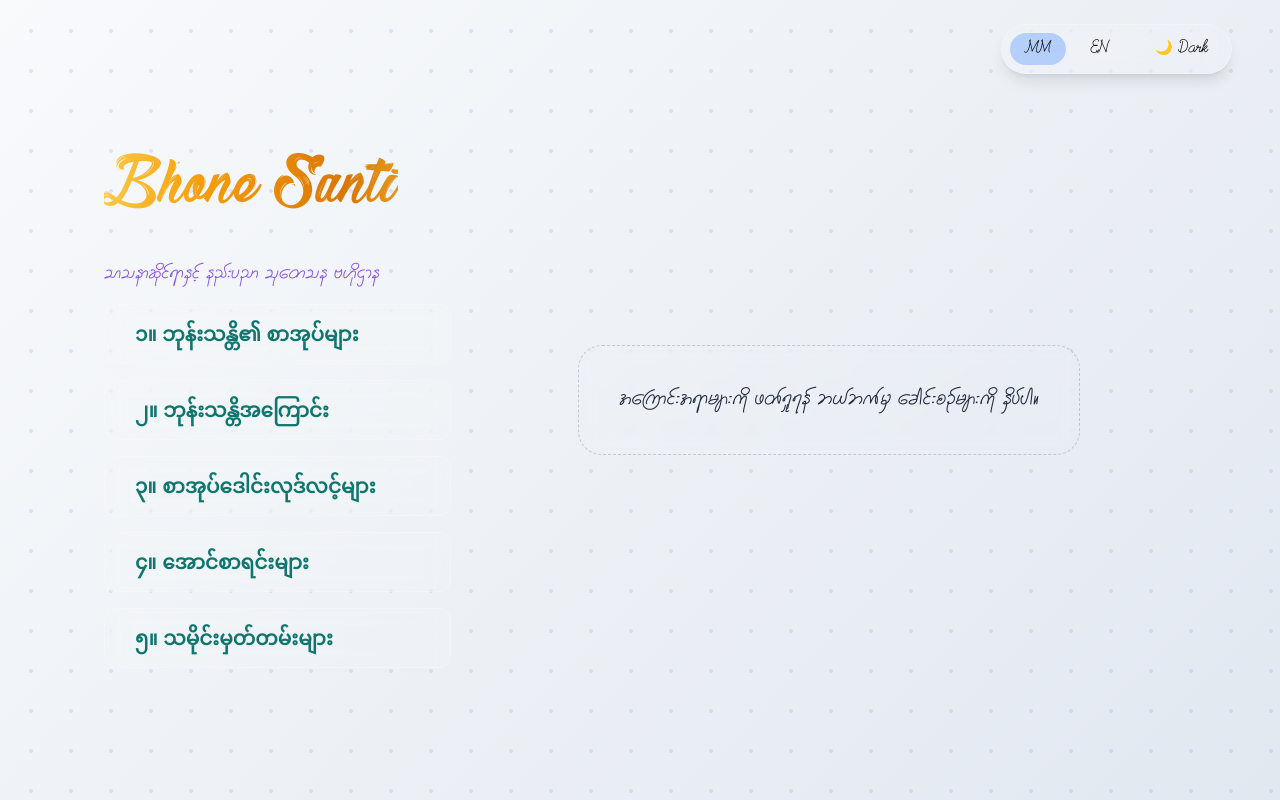
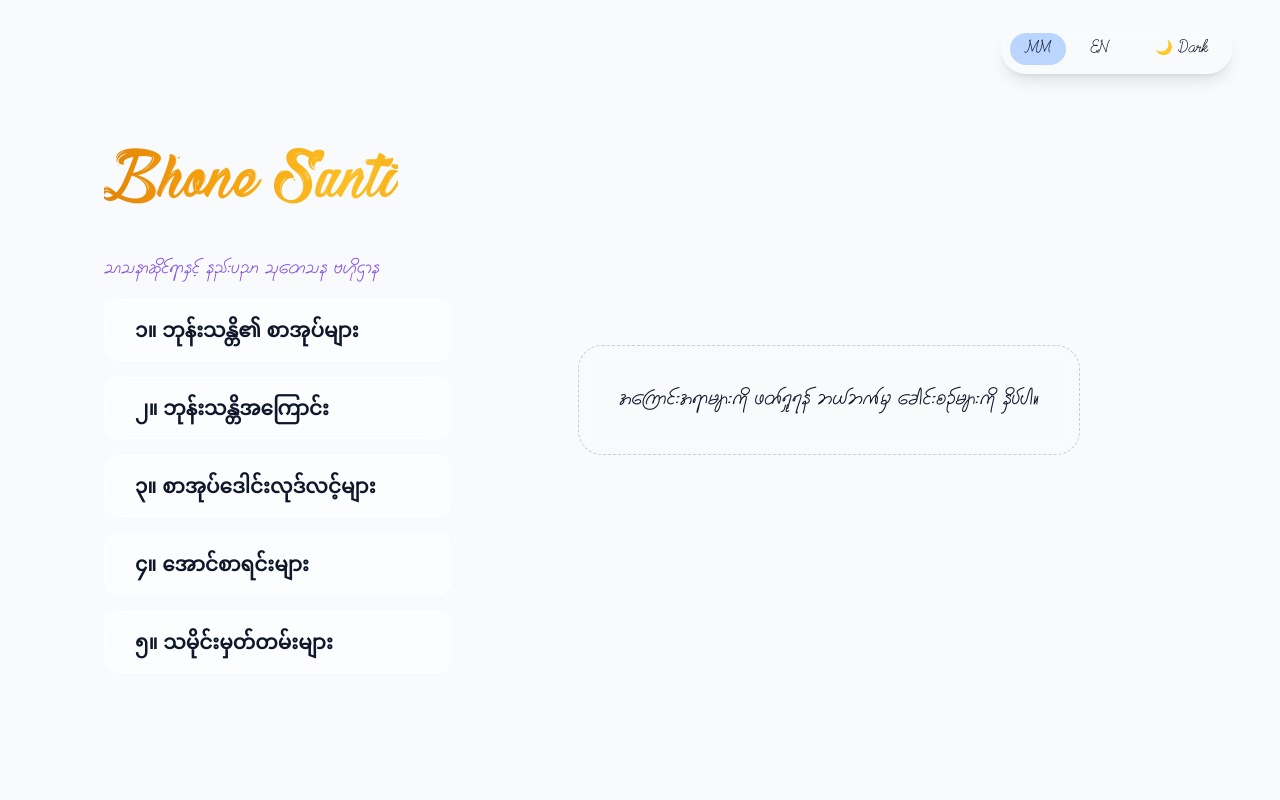
Before and after one commit to Sironal777/bhonesanti-web, a Next.js app: page / in a window 1280 px wide. Built offline with nearby package versions, Linux system fonts and the light colour scheme.

Commit message:
Update globals.css

```diff
--- a/app/globals.css
+++ b/app/globals.css
@@ -2,43 +2,77 @@
 @import "tailwindcss";
 
 :root {
-  --bg-liquid-gradient: linear-gradient(135deg, #f8fafc 0%, #e2e8f0 100%);
-  --text-title-sub: #0f766e;
-  --text-long-read: #1e293b;
+  /* Premium Light Theme */
+  --bg-liquid-gradient: #f8fafc;
+  --glass-bg: rgba(255, 255, 255, 0.5);
+  --glass-border: rgba(255, 255, 255, 0.8);
+
+  --text-title-sub: #0f766e;        /* ရေမှော်စိမ်းရင့် */
+  --text-long-read: #0f172a;        /* အနက်ရောင်/ခဲရင့် (ဖတ်ရလွယ်စေရန်) */
   --text-note: #6d28d9;
 }
 
 [data-theme="dark"] {
-  --bg-liquid-gradient: linear-gradient(135deg, #030712 0%, #0f172a 100%);
-  --text-title-sub: #2dd4bf;
-  --text-long-read: #f8fafc;
-  --text-note: #c084fc;
+  /* Premium Midnight Dark Theme */
+  --bg-liquid-gradient: #050b14;
+  --glass-bg: rgba(15, 23, 42, 0.4);
+  --glass-border: rgba(255, 255, 255, 0.1);
+
+  --text-title-sub: #2dd4bf;        /* ရေမှော်စိမ်းလင်း */
+  --text-long-read: #f8fafc;        /* အဖြူရောင် (စာပျောက်ခြင်းကို ကာကွယ်ရန်) */
+  --text-note: #a78bfa;
 }
 
 body {
-  background: var(--bg-liquid-gradient);
+  background-color: var(--bg-liquid-gradient);
+  color: var(--text-long-read);
   min-height: 100vh;
   overflow: hidden;
   position: relative;
-  transition: background 0.8s ease;
+  transition: background-color 0.8s ease, color 0.8s ease;
 }
 
-/* ဒစ်ဂျစ်တယ်လှိုင်းများ */
-.digital-wave-bg {
+/* 🔥 Premium Aurora Glow Background Animation */
+.premium-aurora-bg {
   position: fixed;
   top: 0; left: 0; width: 100vw; height: 100vh;
-  background-image: radial-gradient(rgba(99, 102, 241, 0.15) 2px, transparent 0);
-  background-size: 40px 40px;
-  animation: moveWaves 20s linear infinite;
+  z-index: 0;
+  overflow: hidden;
   pointer-events: none;
-  z-index: 0;
-}
-@keyframes moveWaves {
-  0% { background-position: 0 0; }
-  100% { background-position: 40px 40px; }
 }
 
-/* Card ပေါ်လာမည့် Animation */
+.premium-aurora-bg::before,
+.premium-aurora-bg::after {
+  content: '';
+  position: absolute;
+  border-radius: 50%;
+  filter: blur(120px);
+  opacity: 0.6;
+  animation: floatOrb 20s ease-in-out infinite alternate;
+}
+
+.premium-aurora-bg::before {
+  width: 50vw; height: 50vh;
+  background: rgba(56, 189, 248, 0.2); /* Sky Blue Soft Glow */
+  top: -10%; left: -10%;
+}
+
+.premium-aurora-bg::after {
+  width: 60vw; height: 60vh;
+  background: rgba(139, 92, 246, 0.15); /* Purple Soft Glow */
+  bottom: -20%; right: -10%;
+  animation-delay: -10s;
+}
+
+[data-theme="dark"] .premium-aurora-bg::before { background: rgba(56, 189, 248, 0.15); }
+[data-theme="dark"] .premium-aurora-bg::after { background: rgba(250, 204, 21, 0.1); /* Gold Soft Glow in Dark Mode */ }
+
+@keyframes floatOrb {
+  0% { transform: translate(0, 0) scale(1); }
+  100% { transform: translate(15vw, 15vh) scale(1.3); }
+}
+
+/* Card Content Reveal Animation */
 .content-reveal {
   animation: smoothReveal 1s cubic-bezier(0.22, 1, 0.36, 1) forwards;
 }
@@ -47,7 +81,7 @@ body {
   100% { opacity: 1; transform: scale(1) translateY(0); filter: blur(0); }
 }
 
-/* ရွှေရောင် ခေါင်းစဉ်ကြီး */
+/* Shimmering Gold Title */
 @keyframes goldMovement {
   0% { background-position: 0% 50%; }
   50% { background-position: 100% 50%; }
@@ -57,7 +91,7 @@ body {
   font-family: var(--font-title-main), sans-serif;
   line-height: 1.6;
   padding: 0.2em 0;
-  background: linear-gradient(90deg, #ffe066, #f59e0b, #d97706, #fcd34d, #ffe066);
+  background: linear-gradient(90deg, #d97706, #f59e0b, #fbbf24, #f59e0b, #d97706);
   background-size: 200% auto;
   -webkit-background-clip: text;
   -webkit-text-fill-color: transparent;
@@ -65,80 +99,50 @@ body {
   display: inline-block;
 }
 
-/* =========================================
-   Uiverse.io Magic Button Hover Styles
-========================================= */
+/* Uiverse Magic Button - Colors Fixed */
 .magic-btn {
   position: relative;
-  padding: 15px 30px;
-  background: rgba(255, 255, 255, 0.1);
+  padding: 16px 30px;
+  background: var(--glass-bg);
   backdrop-filter: blur(10px);
-  border: 1px solid rgba(255, 255, 255, 0.2);
-  border-radius: 12px;
-  transition: all 0.4s ease-in-out;
+  border: 1px solid var(--glass-border);
+  border-radius: 14px;
+  transition: all 0.4s cubic-bezier(0.4, 0, 0.2, 1);
   cursor: pointer;
   text-align: left;
   overflow: visible;
   z-index: 10;
+  color: var(--text-long-read); /* စာသားမပျောက်စေရန် */
 }
 
-[data-theme="dark"] .magic-btn {
-  background: rgba(15, 23, 42, 0.4);
-  border: 1px solid rgba(255, 255, 255, 0.05);
+.magic-btn:hover, .magic-btn.active-btn {
+  padding: 16px 20px 16px 40px;
+  border-radius: 14px 14px 28px 28px;
+  background: #f5ddb7 !important; /* Premium Gold */
+  color: #181818 !important; /* အဝါနောက်ခံပေါ်တွင် စာသားကို အနက်ရောင်သက်သက်ထားပါမည် */
+  border-color: transparent;
+  box-shadow: 0 10px 30px -10px rgba(245, 221, 183, 0.5);
 }
 
-.magic-btn:hover {
-  padding: 15px 20px 15px 40px; /* ရှေ့ကို နည်းနည်းတွန်းထွက်သွားမည် */
-  border-radius: 12px 12px 24px 24px;
-  background: rgba(245, 221, 183, 0.9); /* Uiverse မူရင်းရွှေဝါရောင် */
-  color: #181818 !important;
-  box-shadow: 2px 2px 15px rgba(0,0,0,0.1), inset 2px 2px 10px rgba(255,255,255,0.8);
-}
-
-/* Icon (အရွက်/အလင်း) များ လွင့်ထွက်မည့်စနစ် */
 .magic-icon {
   position: absolute;
   top: 50%; left: 50%;
   transform: translate(-50%, -50%);
   width: 0px; height: auto;
-  transition: all 0.5s ease-in-out;
+  transition: all 0.5s ease;
   z-index: -1;
   opacity: 0;
 }
 
-.magic-btn:hover .icon-1 {
-  top: -150%; left: 20%;
-  width: 40px; opacity: 1;
-  animation: inIcon1 1s ease 0.1s forwards;
-}
-.magic-btn:hover .icon-2 {
-  top: -100%; left: 80%;
-  width: 50px; opacity: 1;
-  animation: inIcon2 1s ease 0.2s forwards;
-}
-.magic-btn:hover .icon-3 {
-  top: -80%; left: 10%;
-  width: 35px; opacity: 1;
-  animation: inIcon3 1s ease 0.15s forwards;
-}
+.magic-btn:hover .icon-1, .magic-btn.active-btn .icon-1 { top: -140%; left: 20%; width: 45px; opacity: 1; animation: inIcon1 1s ease 0.1s forwards; }
+.magic-btn:hover .icon-2, .magic-btn.active-btn .icon-2 { top: -90%; left: 80%; width: 55px; opacity: 1; animation: inIcon2 1s ease 0.2s forwards; }
+.magic-btn:hover .icon-3, .magic-btn.active-btn .icon-3 { top: -70%; left: 10%; width: 35px; opacity: 1; animation: inIcon3 1s ease 0.15s forwards; }
 
-@keyframes inIcon1 {
-  0% { transform: translate(-50%, 0) rotate(0deg) scale(0.5); }
-  50% { transform: translate(-50%, -20px) rotate(15deg) scale(1.2); }
-  100% { transform: translate(-50%, 0) rotate(5deg) scale(1); }
-}
-@keyframes inIcon2 {
-  0% { transform: translate(-50%, 0) rotate(0deg) scale(0.5); }
-  50% { transform: translate(-50%, -15px) rotate(-10deg) scale(1.1); }
-  100% { transform: translate(-50%, 0) rotate(-5deg) scale(1); }
-}
-@keyframes inIcon3 {
-  0% { transform: translate(-50%, 0) rotate(0deg) scale(0.5); }
-  50% { transform: translate(-50%, -25px) rotate(20deg) scale(1.3); }
-  100% { transform: translate(-50%, 0) rotate(10deg) scale(1); }
-}
+@keyframes inIcon1 { 0% { transform: translate(-50%, 0) rotate(0deg) scale(0.5); } 50% { transform: translate(-50%, -20px) rotate(15deg) scale(1.2); } 100% { transform: translate(-50%, 0) rotate(5deg) scale(1); } }
+@keyframes inIcon2 { 0% { transform: translate(-50%, 0) rotate(0deg) scale(0.5); } 50% { transform: translate(-50%, -15px) rotate(-10deg) scale(1.1); } 100% { transform: translate(-50%, 0) rotate(-5deg) scale(1); } }
+@keyframes inIcon3 { 0% { transform: translate(-50%, 0) rotate(0deg) scale(0.5); } 50% { transform: translate(-50%, -25px) rotate(20deg) scale(1.3); } 100% { transform: translate(-50%, 0) rotate(10deg) scale(1); } }
 
-.fil-leaf { fill: #f59e0b; } /* ရွှေဝါရောင် အရွက်လေးများ */
+.fil-leaf { fill: #d97706; } /* အရွက်လေးများ ပိုမိုတောက်ပစေရန် */
 
 .font-sub-title { font-family: var(--font-title-sub), sans-serif; font-weight: 700; }
 .font-long-read { font-family: var(--font-reading), sans-serif; line-height: 1.8; }
```
